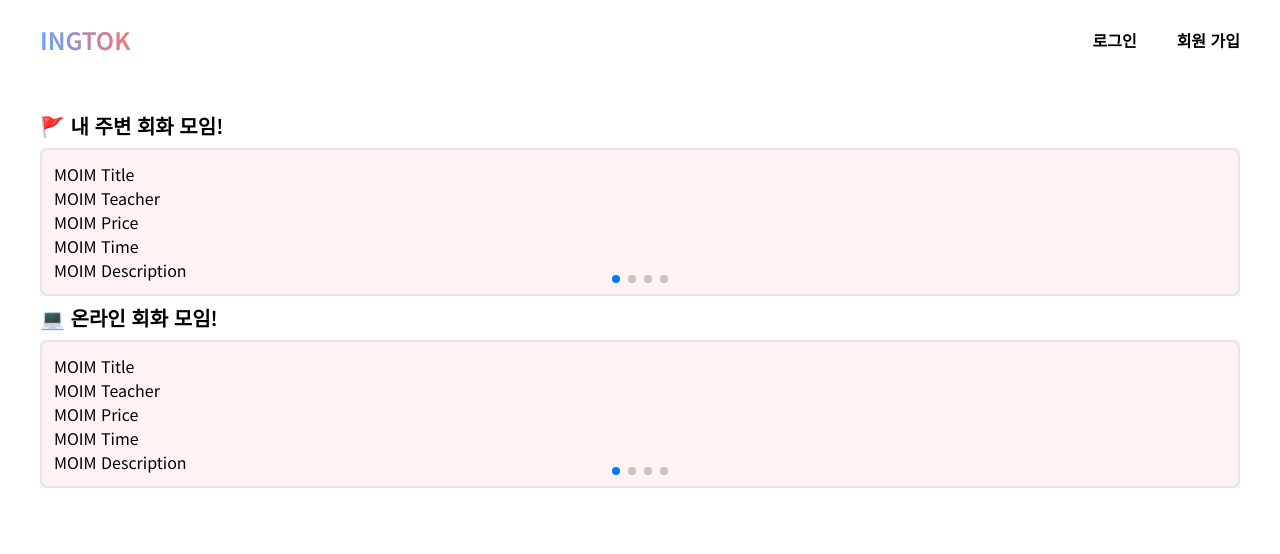
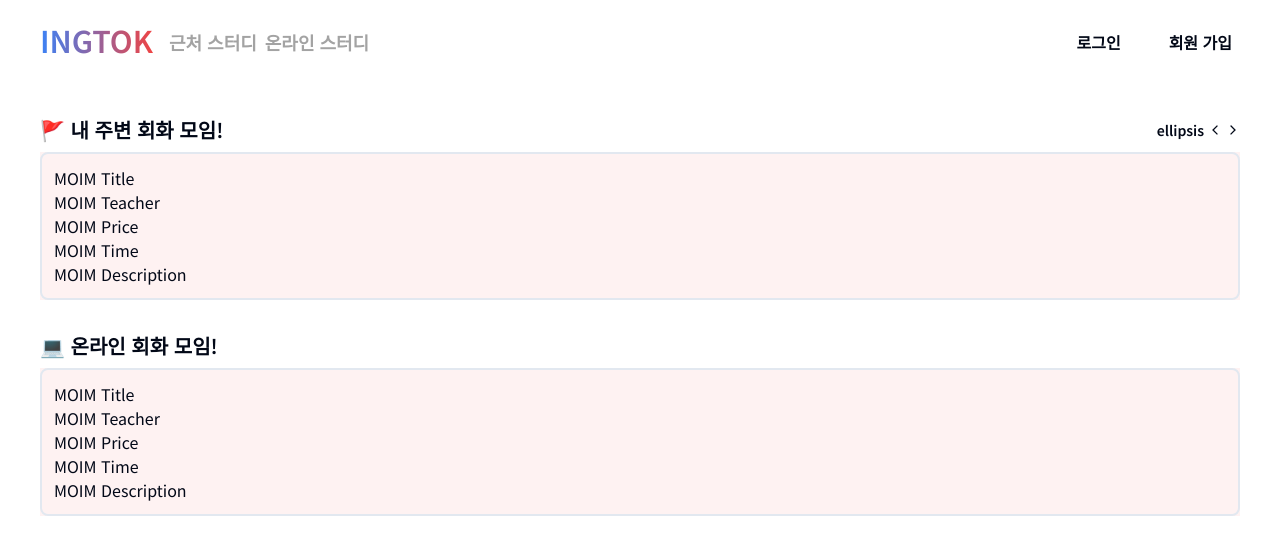
Before and after one commit to TEAM-eng-talk-mo/eng-talk-mo-fe, a Next.js app: page / in a window 1280 px wide. Shown: the top 554 px of the page. Built offline with nearby package versions, Linux system fonts and the light colour scheme.

Commit message:
feat(Header UI): add header main routes
fix

fix

```diff
--- a/app/globals.css
+++ b/app/globals.css
@@ -2,59 +2,75 @@
 @tailwind components;
 @tailwind utilities;
 
-body {
-  -webkit-user-select: none;
-  -moz-user-select: none;
-  -ms-user-select: none;
-  user-select: none;
+@layer base {
+  :root {
+    --background: 0 0% 100%;
+    --foreground: 222.2 84% 4.9%;
+
+    --card: 0 0% 100%;
+    --card-foreground: 222.2 84% 4.9%;
+
+    --popover: 0 0% 100%;
+    --popover-foreground: 222.2 84% 4.9%;
+
+    --primary: 222.2 47.4% 11.2%;
+    --primary-foreground: 210 40% 98%;
+
+    --secondary: 210 40% 96.1%;
+    --secondary-foreground: 222.2 47.4% 11.2%;
+
+    --muted: 210 40% 96.1%;
+    --muted-foreground: 215.4 16.3% 46.9%;
+
+    --accent: 210 40% 96.1%;
+    --accent-foreground: 222.2 47.4% 11.2%;
+
+    --destructive: 0 84.2% 60.2%;
+    --destructive-foreground: 210 40% 98%;
+
+    --border: 214.3 31.8% 91.4%;
+    --input: 214.3 31.8% 91.4%;
+    --ring: 222.2 84% 4.9%;
+
+    --radius: 0.5rem;
+  }
+
+  .dark {
+    --background: 222.2 84% 4.9%;
+    --foreground: 210 40% 98%;
+
+    --card: 222.2 84% 4.9%;
+    --card-foreground: 210 40% 98%;
+
+    --popover: 222.2 84% 4.9%;
+    --popover-foreground: 210 40% 98%;
+
+    --primary: 210 40% 98%;
+    --primary-foreground: 222.2 47.4% 11.2%;
+
+    --secondary: 217.2 32.6% 17.5%;
+    --secondary-foreground: 210 40% 98%;
+
+    --muted: 217.2 32.6% 17.5%;
+    --muted-foreground: 215 20.2% 65.1%;
+
+    --accent: 217.2 32.6% 17.5%;
+    --accent-foreground: 210 40% 98%;
+
+    --destructive: 0 62.8% 30.6%;
+    --destructive-foreground: 210 40% 98%;
+
+    --border: 217.2 32.6% 17.5%;
+    --input: 217.2 32.6% 17.5%;
+    --ring: 212.7 26.8% 83.9%;
+  }
 }
 
-.draggable {
-  -webkit-user-select: text;
-  -moz-user-select: text;
-  -ms-user-select: text;
-  user-select: text;
-}
-
-.animate-fadein {
-  animation: fadein 1.2s;
-  -moz-animation: fadein 1.2s; /* Firefox */
-  -webkit-animation: fadein 1.2s; /* Safari and Chrome */
-  -o-animation: fadein 1.2s; /* Opera */
-}
-
-@keyframes fadein {
-  from {
-    opacity: 0.1;
+@layer base {
+  * {
+    @apply border-border;
   }
-  to {
-    opacity: 1;
+  body {
+    @apply bg-background text-foreground;
   }
 }
-@-moz-keyframes fadein {
-  /* Firefox */
-  from {
-    opacity: 0.1;
-  }
-  to {
-    opacity: 1;
-  }
-}
-@-webkit-keyframes fadein {
-  /* Safari and Chrome */
-  from {
-    opacity: 0.1;
-  }
-  to {
-    opacity: 1;
-  }
-}
-@-o-keyframes fadein {
-  /* Opera */
-  from {
-    opacity: 0.1;
-  }
-  to {
-    opacity: 1;
-  }
-}
--- a/app/layout.tsx
+++ b/app/layout.tsx
@@ -2,7 +2,7 @@ import type { Metadata } from "next";
 import { Noto_Sans_KR } from "next/font/google";
 import "./globals.css";
 
-import Header from "@/components/Header";
+import Header from "@/components/Header/Header";
 
 const noto_sans_kr = Noto_Sans_KR({
   subsets: ["latin"],
--- a/components/Header.tsx
+++ /dev/null
@@ -1,79 +0,0 @@
-"use client";
-
-import { useState } from "react";
-
-import { RxHamburgerMenu } from "react-icons/rx";
-import { IoMdClose } from "react-icons/io";
-import Link from "next/link";
-
-const Header = () => {
-  const [isOpen, setIsOpen] = useState(false);
-  const handleMenuClick = () => {
-    setIsOpen((state) => !state);
-  };
-
-  const logOutRoutes = {
-    signIn: {
-      href: "/sign-in",
-      name: "로그인",
-    },
-    signUp: {
-      href: "/sign-up",
-      name: "회원 가입",
-    },
-  };
-
-  const logInRoutes = {
-    studyRegist: {
-      href: "/study-regist",
-      name: "스터디 등록",
-    },
-    signOut: {
-      href: "/sign-out",
-      name: "로그아웃",
-    },
-  };
-  const logOutRoutesKeys = Object.keys(logOutRoutes) as Array<
-    keyof typeof logOutRoutes
-  >;
-  return (
-    <header className="flex justify-between items-center my-4 mx-2 sm:my-6 sm:mx-4 md:mx-6 lg:mx-8 xl:mx-10 font-semibold">
-      <div className="fontbold text-2xl bg-gradient-to-r from-blue-400 to-red-400 text-transparent bg-clip-text">
-        INGTOK
-      </div>
-      <div>
-        <div
-          className="rounded-full sm:hidden hover:bg-neutral-100 transition flex justify-center items-center p-2"
-          onClick={handleMenuClick}>
-          {isOpen ? (
-            <IoMdClose size={28} className="animate-fadein" />
-          ) : (
-            <RxHamburgerMenu size={28} className="animate-fadein" />
-          )}
-          {isOpen ? (
-            <div className="absolute z-10 border-2 bg-neutral-50 rounded-lg p-2 w-18 top-16 right-4 flex flex-col gap-2">
-              {logOutRoutesKeys.map((key) => (
-                <Link key={key} href={logOutRoutes[key].href}>
-                  <div className="hover:text-red-700 transition">
-                    {logOutRoutes[key].name}
-                  </div>
-                </Link>
-              ))}
-            </div>
-          ) : null}
-        </div>
-        <ul className="h-[28px] items-center gap-2 hidden sm:flex sm:gap-4 md:gap-6 lg:gap-8 xl:gap-10">
-          {logOutRoutesKeys.map((key) => (
-            <li key={key}>
-              <button className="hover:text-red-700 transition">
-                {logOutRoutes[key].name}
-              </button>
-            </li>
-          ))}
-        </ul>
-      </div>
-    </header>
-  );
-};
-
-export default Header;
--- /dev/null
+++ b/components/Header/Header.tsx
@@ -0,0 +1,38 @@
+import Link from "next/link";
+import HeaderUsr from "./HeaderUsr";
+
+const Header = () => {
+  const routes = {
+    nearbyStudy: {
+      href: "study-nearby",
+      name: "근처 스터디",
+    },
+    onlineStudy: {
+      href: "online-nearby",
+      name: "온라인 스터디",
+    },
+  };
+  const routesKeys = Object.keys(routes) as Array<keyof typeof routes>;
+
+  return (
+    <header className="flex justify-between items-center my-4 mx-2 sm:my-6 sm:mx-4 md:mx-6 lg:mx-8 xl:mx-10 font-semibold">
+      <div className="flex gap-2 items-center md:text-lg">
+        <Link
+          href={"/"}
+          className="fontbold text-2xl md:text-3xl bg-gradient-to-r from-blue-500 to-red-500 text-transparent bg-clip-text mr-2 -translate-y-0.5">
+          INGTOK
+        </Link>
+        {routesKeys.map((key) => (
+          <Link key={key} href={routes[key].href}>
+            <div className="text-neutral-400 hover:text-neutral-950 transition">
+              {routes[key].name}
+            </div>
+          </Link>
+        ))}
+      </div>
+      <HeaderUsr />
+    </header>
+  );
+};
+
+export default Header;
--- /dev/null
+++ b/components/Header/HeaderUsr.tsx
@@ -0,0 +1,82 @@
+"use client";
+
+import { useState } from "react";
+
+import { RxHamburgerMenu } from "react-icons/rx";
+import { IoMdClose } from "react-icons/io";
+import Link from "next/link";
+
+const HeaderUsr = () => {
+  const [isOpen, setIsOpen] = useState(false);
+  const handleMenuClick = () => {
+    setIsOpen((state) => !state);
+  };
+
+  const logOutRoutes = {
+    signIn: {
+      href: "/sign-in",
+      name: "로그인",
+    },
+    signUp: {
+      href: "/sign-up",
+      name: "회원 가입",
+    },
+  };
+
+  const logInRoutes = {
+    studyRegist: {
+      href: "/study-regist",
+      name: "스터디 등록",
+    },
+    signOut: {
+      href: "/sign-out",
+      name: "로그아웃",
+    },
+  };
+  const logOutRoutesKeys = Object.keys(logOutRoutes) as Array<
+    keyof typeof logOutRoutes
+  >;
+  return (
+    <div>
+      <div
+        className="rounded-full sm:hidden hover:bg-neutral-100 transition flex justify-center items-center p-2"
+        onClick={handleMenuClick}>
+        {isOpen ? (
+          <IoMdClose
+            size={28}
+            className="animate-fadein hover:cursor-pointer"
+          />
+        ) : (
+          <RxHamburgerMenu
+            size={28}
+            className="animate-fadein hover:cursor-pointer"
+          />
+        )}
+        {isOpen ? (
+          <div className="absolute z-10 border-2 bg-neutral-50 rounded-lg p-2 w-18 top-16 right-4 flex flex-col gap-2 text-neutral-400">
+            {logOutRoutesKeys.map((key) => (
+              <Link key={key} href={logOutRoutes[key].href}>
+                <div className="hover:text-neutral-950 transition">
+                  {logOutRoutes[key].name}
+                </div>
+              </Link>
+            ))}
+          </div>
+        ) : null}
+      </div>
+      <ul className="h-[28px] items-center hidden sm:flex sm:gap-2 md:gap-4 lg:gap-6 xl:gap-8 ">
+        {logOutRoutesKeys.map((key) => (
+          <li
+            key={key}
+            className="rounded-lg hover:bg-neutral-200 py-1 px-2 transition">
+            <button className="hover:text-neutral-950 transition">
+              {logOutRoutes[key].name}
+            </button>
+          </li>
+        ))}
+      </ul>
+    </div>
+  );
+};
+
+export default HeaderUsr;
--- a/components/StudyList/StudyNearbyList.tsx
+++ b/components/StudyList/StudyNearbyList.tsx
@@ -1,13 +1,13 @@
 "use client";
-import { Navigation, Pagination, A11y } from "swiper/modules";
-import { Swiper, SwiperSlide } from "swiper/react";
+import { A11y } from "swiper/modules";
+import { Swiper, SwiperRef, SwiperSlide } from "swiper/react";
 
 import "swiper/css";
-import "swiper/css/navigation";
-import "swiper/css/pagination";
-import "swiper/css/scrollbar";
-import { useEffect, useState } from "react";
+import { useEffect, useRef, useState } from "react";
 import StudyContainer from "./StudyContainer";
+
+import { IoChevronBackSharp } from "react-icons/io5";
+import { IoChevronForwardSharp } from "react-icons/io5";
 
 // sm 640 md 768 lg 1024 xl 1280
 const StudyNearbyList = () => {
@@ -29,13 +29,23 @@ const StudyNearbyList = () => {
   }, []);
   return (
     <div>
-      <div className="font-semibold my-2 text-xl">🚩 내 주변 회화 모임!</div>
+      <div className="flex justify-between font-semibold my-2 text-xl ">
+        <div>🚩 내 주변 회화 모임!</div>
+        <div className="flex gap-1 text-sm items-center">
+          ellipsis
+          <div className=" hover:bg-neutral-100">
+            <IoChevronBackSharp />
+          </div>
+          <div>
+            <IoChevronForwardSharp />
+          </div>
+        </div>
+      </div>
+      <div className="flex items-center mb-8 gap-2">
         <Swiper
-        modules={[Pagination, A11y]}
+          modules={[A11y]}
           spaceBetween={10}
           slidesPerView={sliderCnt}
-        pagination={{ clickable: true }}
-        onSwiper={(swiper) => console.log(swiper)}
           onSlideChange={() => console.log("slide change")}>
           <SwiperSlide className="bg-red-50">
             <StudyContainer />
@@ -51,6 +61,7 @@ const StudyNearbyList = () => {
           </SwiperSlide>
         </Swiper>
       </div>
+    </div>
   );
 };
 
--- /dev/null
+++ b/lib/utils.ts
@@ -0,0 +1,6 @@
+import { type ClassValue, clsx } from "clsx"
+import { twMerge } from "tailwind-merge"
+
+export function cn(...inputs: ClassValue[]) {
+  return twMerge(clsx(inputs))
+}
--- a/package.json
+++ b/package.json
@@ -9,11 +9,16 @@
     "lint": "next lint"
   },
   "dependencies": {
+    "class-variance-authority": "^0.7.0",
+    "clsx": "^2.1.0",
+    "lucide-react": "^0.323.0",
     "next": "14.1.0",
     "react": "^18",
     "react-dom": "^18",
     "react-icons": "^5.0.1",
     "swiper": "^11.0.5",
+    "tailwind-merge": "^2.2.1",
+    "tailwindcss-animate": "^1.0.7",
     "zustand": "^4.5.0"
   },
   "devDependencies": {
--- a/tailwind.config.ts
+++ b/tailwind.config.ts
@@ -1,20 +1,80 @@
-import type { Config } from "tailwindcss";
+import type { Config } from "tailwindcss"
 
-const config: Config = {
+const config = {
+  darkMode: ["class"],
   content: [
-    "./pages/**/*.{js,ts,jsx,tsx,mdx}",
-    "./components/**/*.{js,ts,jsx,tsx,mdx}",
-    "./app/**/*.{js,ts,jsx,tsx,mdx}",
-  ],
+    './pages/**/*.{ts,tsx}',
+    './components/**/*.{ts,tsx}',
+    './app/**/*.{ts,tsx}',
+    './src/**/*.{ts,tsx}',
+	],
+  prefix: "",
   theme: {
+    container: {
+      center: true,
+      padding: "2rem",
+      screens: {
+        "2xl": "1400px",
+      },
+    },
     extend: {
-      backgroundImage: {
-        "gradient-radial": "radial-gradient(var(--tw-gradient-stops))",
-        "gradient-conic":
-          "conic-gradient(from 180deg at 50% 50%, var(--tw-gradient-stops))",
+      colors: {
+        border: "hsl(var(--border))",
+        input: "hsl(var(--input))",
+        ring: "hsl(var(--ring))",
+        background: "hsl(var(--background))",
+        foreground: "hsl(var(--foreground))",
+        primary: {
+          DEFAULT: "hsl(var(--primary))",
+          foreground: "hsl(var(--primary-foreground))",
+        },
+        secondary: {
+          DEFAULT: "hsl(var(--secondary))",
+          foreground: "hsl(var(--secondary-foreground))",
+        },
+        destructive: {
+          DEFAULT: "hsl(var(--destructive))",
+          foreground: "hsl(var(--destructive-foreground))",
+        },
+        muted: {
+          DEFAULT: "hsl(var(--muted))",
+          foreground: "hsl(var(--muted-foreground))",
+        },
+        accent: {
+          DEFAULT: "hsl(var(--accent))",
+          foreground: "hsl(var(--accent-foreground))",
+        },
+        popover: {
+          DEFAULT: "hsl(var(--popover))",
+          foreground: "hsl(var(--popover-foreground))",
+        },
+        card: {
+          DEFAULT: "hsl(var(--card))",
+          foreground: "hsl(var(--card-foreground))",
+        },
+      },
+      borderRadius: {
+        lg: "var(--radius)",
+        md: "calc(var(--radius) - 2px)",
+        sm: "calc(var(--radius) - 4px)",
+      },
+      keyframes: {
+        "accordion-down": {
+          from: { height: "0" },
+          to: { height: "var(--radix-accordion-content-height)" },
+        },
+        "accordion-up": {
+          from: { height: "var(--radix-accordion-content-height)" },
+          to: { height: "0" },
+        },
+      },
+      animation: {
+        "accordion-down": "accordion-down 0.2s ease-out",
+        "accordion-up": "accordion-up 0.2s ease-out",
       },
     },
   },
-  plugins: [],
-};
-export default config;
+  plugins: [require("tailwindcss-animate")],
+} satisfies Config
+
+export default config
```
Also changed, not shown: components.json (added), 2 other files (tests, documents, lock files or other folders). Lines whose indentation alone changed are shown as unchanged.
